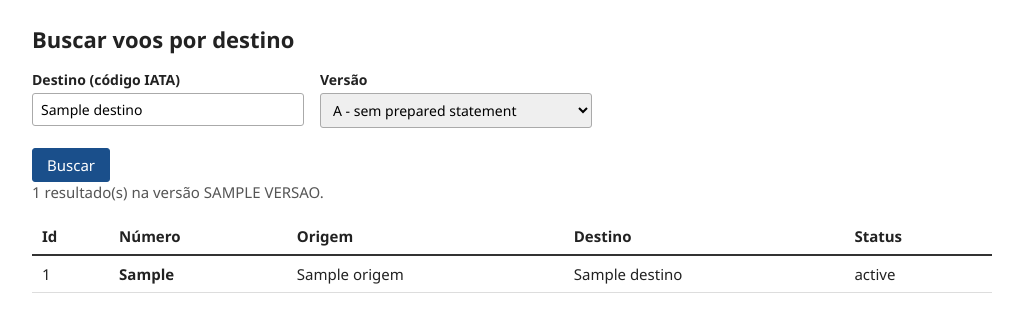
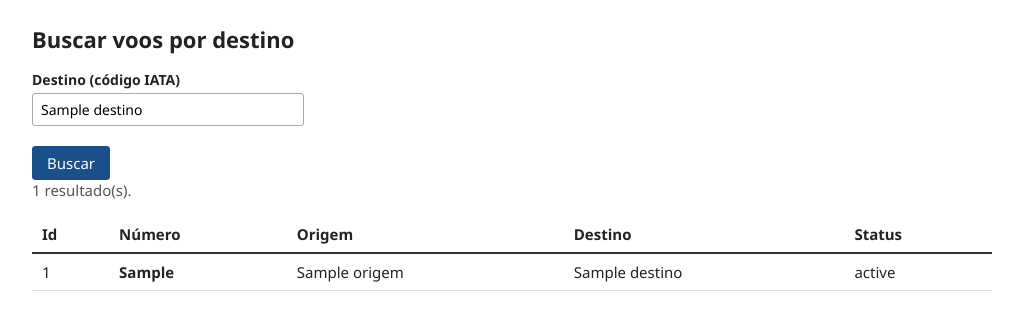
Before and after one commit to Marcellosiqueira/24101166, a PHP site: template aula23-sql-injection/app/views/voos/buscar.php in a window 1280 px wide. Shown: the part 51-383 px from the top of the page, without its empty margins (128-1151 px from the left). Run offline with PHP 8.4, Linux system fonts and the light colour scheme; the template is opened without the code that fills it: most values are stand-ins (such as "Sample title", 1, 10 or a date in 2020).

Commit message:
Aula 23: remove a busca vulnerável depois dos testes

```diff
--- a/aula23-sql-injection/app/views/voos/buscar.php
+++ b/aula23-sql-injection/app/views/voos/buscar.php
@@ -8,18 +8,12 @@
     <label>Destino (código IATA)
       <input name="destino" value="<?= htmlspecialchars($destino) ?>">
     </label>
-    <label>Versão
-      <select name="versao">
-        <option value="a" <?= $versao === 'a' ? 'selected' : '' ?>>A - sem prepared statement</option>
-        <option value="b" <?= $versao === 'b' ? 'selected' : '' ?>>B - com prepared statement</option>
-      </select>
-    </label>
   </div>
   <div class="botoes"><button class="btn">Buscar</button></div>
 </form>
 
 <?php if ($destino !== ''): ?>
-  <p class="nota"><?= count($voos) ?> resultado(s) na versão <?= strtoupper($versao) ?>.</p>
+  <p class="nota"><?= count($voos) ?> resultado(s).</p>
   <?php if ($voos): ?>
   <div class="tabela-rolagem">
   <table>
```
Also changed, not shown: aula23-sql-injection/app/controllers/VooController.php (+2 -7 lines), aula23-sql-injection/app/models/Voo.php (+3 -16 lines), README.md, aula23-sql-injection/README.md.
